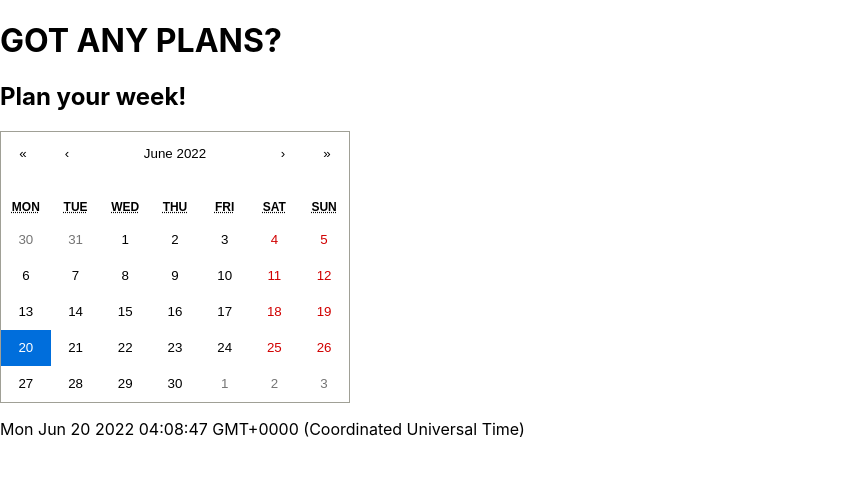
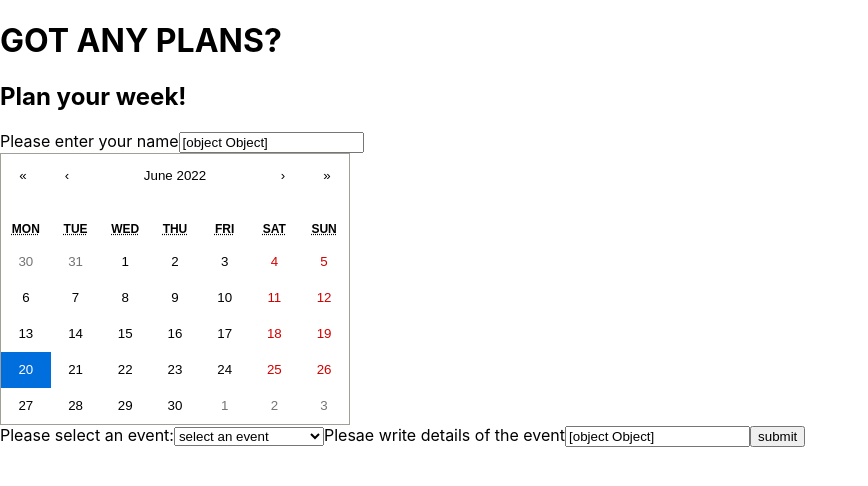
Before and after one commit to jhshim85/projectWeeklyPlanner, a React (Create React App) app: page / in a window 1280 px wide. Shown: the top 486 px of the page, without its empty margins (0-868 px from the left). Built offline with nearby package versions, Linux system fonts and the light colour scheme; no server answers.

Commit message:
unlinked SelectedDate component and created Form component and linked it to firebase

```diff
--- a/src/App.js
+++ b/src/App.js
@@ -1,17 +1,55 @@
-import firebase from './firebase';
-import { getDatabase, ref, onValue, push, remove } from 'firebase/database';
-import { useEffect, useState } from 'react';
+// import { getDatabase, ref, onValue, push, remove } from 'firebase/database';
+// import { useEffect, useState } from 'react';
+// import firebase from './firebase';
+import Header from './Header';
+import Form from './Form';
+// import Calendar from 'react-calendar';
+// import SelectedDate from './SelectedDate';
 import './App.css';
-import Header from './Header';
-// import Calendar from 'react-calendar';
-import SelectedDate from './SelectedDate';
 
 function App() {
+
+  // const [ user, setUser ] = useState([{}]);
+  // const [ date, setDate ] = useState('');
+  // const [ category, setCategory ] = useState('');
+  // const [ description, setDescription ] = useState('');
+
+  // const handleInputChange = (e) => {
+  //   setUser(e.target.value);
+  // }
+
+  // useEffect( () => {
+  //   const database = getDatabase(firebase);
+  //   const dbRef = ref(database);
+  //   // onValue event listener that will run the code upon the changes on database value
+  //   onValue(dbRef, (res) => {
+  //     const data = res.val();
+  //     console.log(data);
+
+  //     const newState = [];
+
+  //     for (let userName in data) {
+  //       const dataObject = {
+  //         key: userName,
+  //         name: data[userName]['name'],
+  //         date: data[userName]['date'],
+  //         event: data[userName]['event'],
+  //         detail: data[userName]['detail'],
+  //       };
+  //       newState.push(dataObject);
+  //     };
+  //     setUser(newState);
+  //   });
+  // }, [] )
+
   return (
     <>
       <Header />
-      {/* <Calendar /> */}
-      <SelectedDate />
+      {/* <form action="submit">
+        <label htmlFor="userName">Please put your user name</label>
+        <input required type="text" id='userName' onChange={handleInputChange} value={user}/>
+      </form> */}
+      <Form />
     </>
   );
 }
--- /dev/null
+++ b/src/Form.js
@@ -0,0 +1,84 @@
+import { useState } from "react";
+import firebase from "./firebase";
+import { getDatabase, ref, push } from 'firebase/database';
+import Calendar from 'react-calendar';
+import 'react-calendar/dist/Calendar.css';
+
+const Form = () => {
+  // setting useState for user inputs: name, date, event, detail
+  const [ user, setUser ] = useState([{}]);
+  const [ date, setDate ] = useState(new Date());
+  const [ eventCategory, setEventCategory ] = useState('');
+  const [ eventDetail, setEventDetail ] = useState([{}]);
+
+  const handleInputChange = (e) => {
+    if (e.target.id === 'userName') {
+      setUser(e.target.value);
+    } else if (e.target.id === 'userEvent') {
+      setEventCategory(e.target.value);
+    } else if (e.target.id === 'userEventDetail') {
+      setEventDetail(e.target.value);
+    }
+  };
+
+  const handleClick = (date) => {
+    setDate(date)
+  }
+
+  const handleSubmit = (e) => {
+    e.preventDefault();
+
+    if (user !== '' && date !== '' && eventCategory !== '' && eventDetail !== '') {
+      const database = getDatabase(firebase);
+      const dbRef = ref(database);
+
+      // setting data object structure
+      const userInput = {
+        name: user,
+        date: date.toString(),
+        event: eventCategory,
+        detail: eventDetail,
+      };
+
+      // push the value of new user input into firebase database
+      push(dbRef, userInput);
+      // clear the user input
+      setUser('');
+      setEventCategory('');
+      setEventDetail('');
+    }
+  };
+
+  return (
+    // display user input form and calendar
+    <section className="form__container">
+      <form className="form__userInput" action="submit" onSubmit={handleSubmit}>
+        <label htmlFor="userName">Please enter your name</label>
+        <input type="text" className="userName" id="userName" value={user} onChange={handleInputChange} />
+
+        <Calendar onChange={handleClick} value={date} />
+
+        <label htmlFor="userEvent">Please select an event:</label>
+        <select name="userEvent" id="userEvent" className="userEvent" value={eventCategory} onChange={handleInputChange}>
+          <option value="" default disabled>select an event</option>
+          <option value="personal errand">Personal Errand</option>
+          <option value="grocery shopping">Grocery Shopping</option>
+          <option value="house chores">House Chores</option>
+          <option value="extra things">Extra Things To Do</option>
+          <option value="social event">Social Event</option>
+          <option value="thoughts of the day">Thoughts Of The Day</option>
+          <option value="daily journal">Daily Journal</option>
+        </select>
+
+        <label htmlFor="userEventDetail">Plesae write details of the event</label>
+        <input type="text" className="userEventDetail" id="userEventDetail" value={eventDetail} onChange={handleInputChange} />
+
+        <button>submit</button>
+      </form>
+
+    </section>
+  )
+
+}
+
+export default Form;
--- a/src/SelectedDate.js
+++ b/src/SelectedDate.js
@@ -1,23 +1,33 @@
 import { useState } from 'react';
+import Header from './Header';
 // calling Calendar and its style from installed module
 import Calendar from 'react-calendar';
 import 'react-calendar/dist/Calendar.css';
 
 const SelectedDate = () => {
 
-  console.log('selected date re-rendered');
 
+  const [ display, setDisplay ] = useState(false);
   const [ date, setDate ] = useState(new Date());
 
-  const clickHandler = (date) => {
+  console.log('selected date re-rendered', display, date);
+  const handleClick = (date) => {
     console.log(date);
     setDate(date)
+    setDisplay(!display);
   }
 
   return (
     <div className='result-calendar'>
-      <Calendar onChange={clickHandler} value={date} />
-      <p>{date.toString()}</p>
+      <Calendar onChange={handleClick} value={date} />
+      {
+        display
+          ? <>
+              <p>{date.toString()}</p>
+              <Header />
+            </>
+          : null
+      }
     </div>
   )
 }
```
